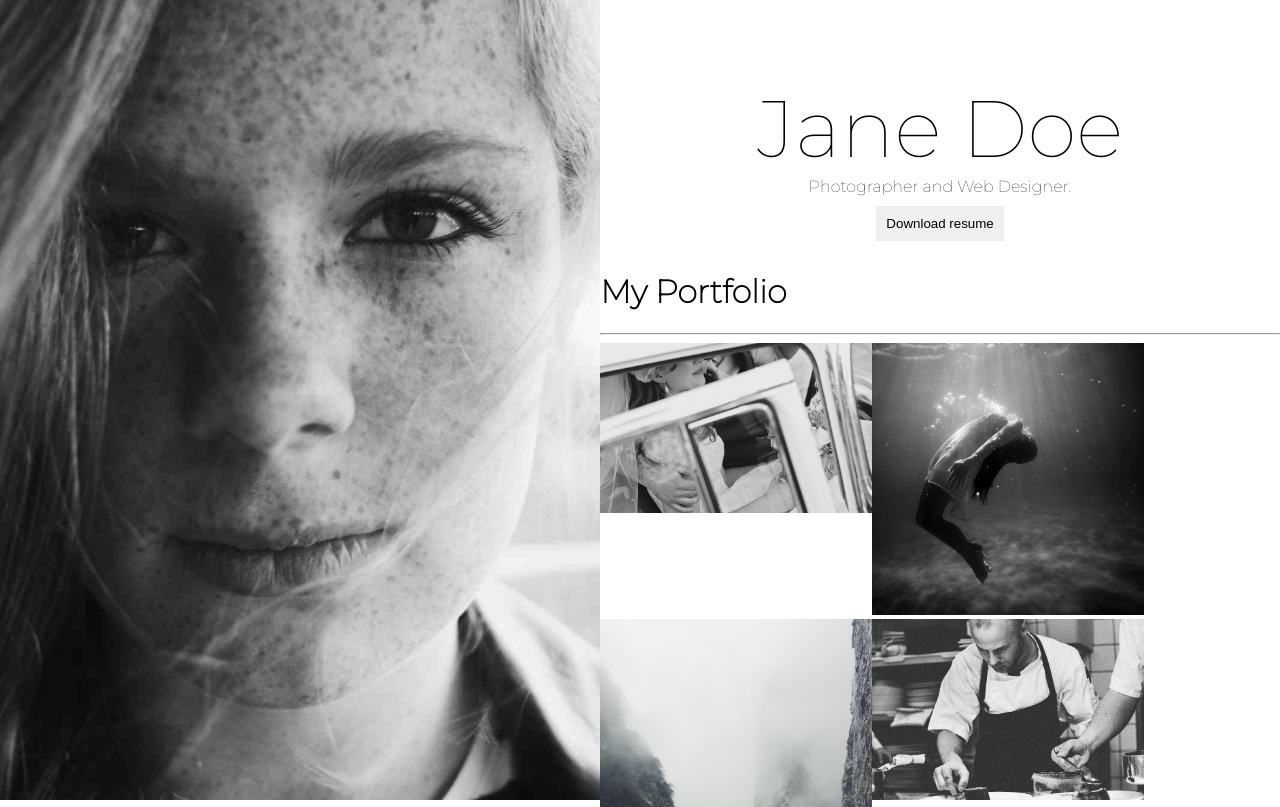
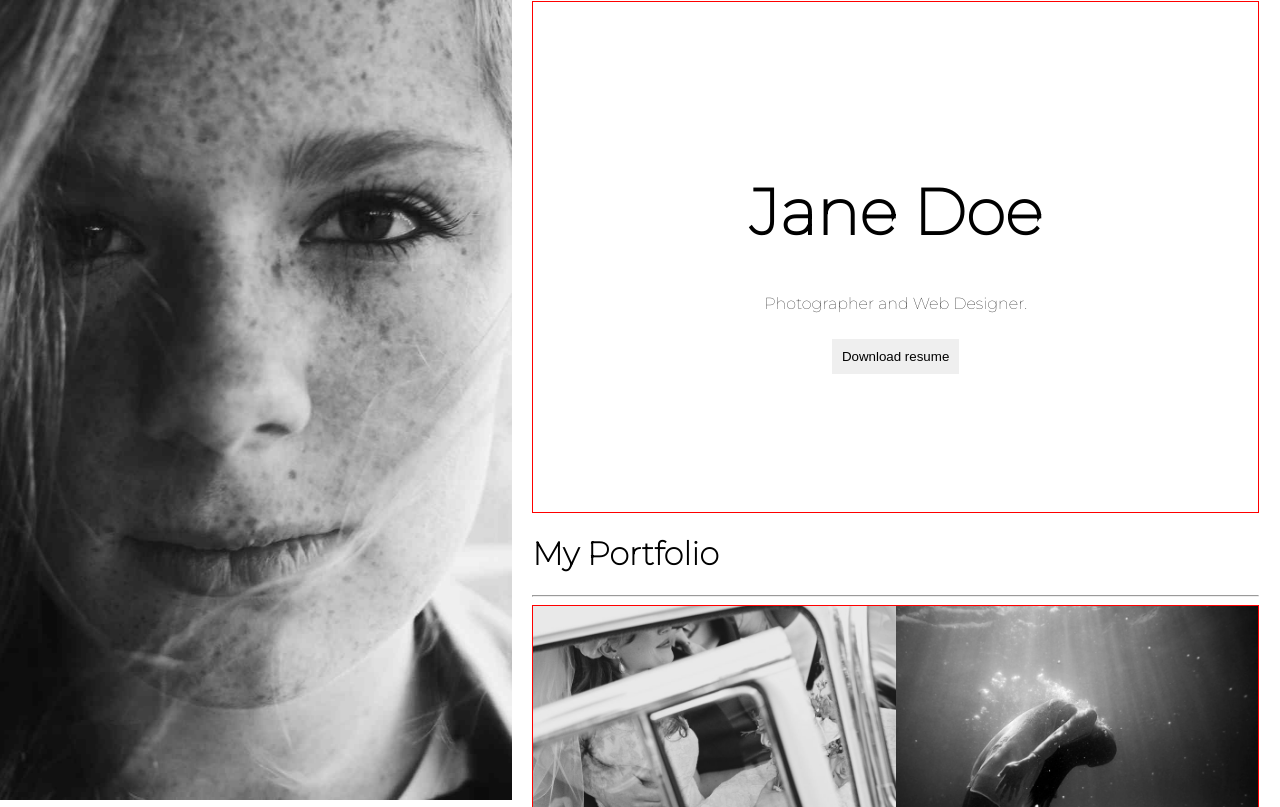
Before and after one commit to Rahmeer/Jane_Doe, a plain HTML site: page index.html in a window 1280 px wide. Shown: the top 807 px of the page. Drawn offline with Linux system fonts and the light colour scheme.

Commit message:
second commit

```diff
--- a/index.html
+++ b/index.html
@@ -15,46 +15,59 @@
   <body>
     <div class="containter">
       <div class="left">
-        <img src=" 7.jpg" alt="" />
+        <div class="left-bg-img"></div>
+        <!-- <img src=" 7.jpg" alt="" /> -->
       </div>
       <div class="right">
+        <div class="right-content">
           <div class="first">
-          <p>Jane Doe</p>
-          <span> Photographer and Web Designer.</span> <br />
+            <h1><b>Jane Doe</b></h1>
+            <p>Photographer and Web Designer.</p>
+            <!-- <span> </span> <br /> -->
             <button>Download resume</button>
           </div>
           <div class="Portfolio">
             <h1>My Portfolio</h1>
             <hr />
             <div class="port">
-            <div class="ports"><img src=" 1.jpg" /></div>
+              <div class="port-left">
+                <img src="./1.jpg" />
+                <img src="./3.jpg" />
+                <img src="./5.jpg" />
+              </div>
+              <div class="port-right">
+                <img src="./2.jpg" />
+                <img src="./4.jpg" />
+                <img src="./6.jpg" />
+              </div>
+              <!-- <div class="ports"><img src="./1.jpg" /></div> -->
 
-            <div class="ports"><img src=" 2.jpg" /></div>
+              <!-- <div class="ports"><img src="./2.jpg" /></div> -->
 
-            <div class="ports"><img src=" 3.jpg" /></div>
+              <!-- <div class="ports"><img src="./3.jpg" /></div> -->
 
-            <div class="ports"><img src=" 4.jpg" /></div>
+              <!-- <div class="ports"><img src="./4.jpg" /></div> -->
 
-            <div class="ports"><img src=" 5.jpg" /></div>
+              <!-- <div class="ports"><img src="./5.jpg" /></div> -->
 
-            <div class="ports"><img src=" 6.jpg" /></div>
+              <!-- <div class="ports"><img src="./6.jpg" /></div> -->
             </div>
           </div>
           <div class="About">
             <h1>About</h1>
             <hr />
             <p>
-            Some text about me. Some text about me. I am lorem ipsum consectetur
-            adipiscing elit, sed do eiusmod tempor incididunt ut labore et
-            dolore magna aliqua. Ut enim ad minim veniam, quis nostrud
-            exercitation ullamco laboris nisi ut aliquip ex ea commodo
-            consequat. Duis aute irure dolor in reprehenderit in voluptate velit
-            esse cillum dolore eu fugiat nulla pariatur. Excepteur sint occaecat
-            cupidatat non proident, sunt in culpa qui officia deserunt mollit
-            anim id est laborum consectetur adipiscing elit, sed do eiusmod
-            tempor incididunt ut labore et dolore magna aliqua. Ut enim ad minim
-            veniam, quis nostrud exercitation ullamco laboris nisi ut aliquip ex
-            ea commodo consequat.
+              Some text about me. Some text about me. I am lorem ipsum
+              consectetur adipiscing elit, sed do eiusmod tempor incididunt ut
+              labore et dolore magna aliqua. Ut enim ad minim veniam, quis
+              nostrud exercitation ullamco laboris nisi ut aliquip ex ea commodo
+              consequat. Duis aute irure dolor in reprehenderit in voluptate
+              velit esse cillum dolore eu fugiat nulla pariatur. Excepteur sint
+              occaecat cupidatat non proident, sunt in culpa qui officia
+              deserunt mollit anim id est laborum consectetur adipiscing elit,
+              sed do eiusmod tempor incididunt ut labore et dolore magna aliqua.
+              Ut enim ad minim veniam, quis nostrud exercitation ullamco laboris
+              nisi ut aliquip ex ea commodo consequat.
             </p>
           </div>
           <div class="Reputation">
@@ -173,5 +186,6 @@
           <footer><h2>Powered by w3.css</h2></footer>
         </div>
       </div>
+    </div>
   </body>
 </html>
--- a/style.css
+++ b/style.css
@@ -1,19 +1,34 @@
+*,
+*::after,
+*::before {
+  box-sizing: border-box;
+}
 body {
-    box-sizing: border-box;
   margin: 0;
   padding: 0;
-    font-family:Montserrat, sans-serif;
-
+  font-family: Montserrat, sans-serif;
+  border: 0.1px solid transparent;
 }
 
 .containter {
-    display: flex;
-    flex-wrap: wrap;
+  /* display: flex;
+  flex-wrap: wrap; */
 }
 
 .left {
-    flex: 1;
-
+  /* flex: 1; */
+  position: fixed;
+  bottom: 0;
+  left: 0;
+  height: 100%;
+  width: 40%;
+}
+.left .left-bg-img {
+  background: url(./7.jpg) no-repeat;
+  background-position: center;
+  background-size: cover;
+  width: 100%;
+  min-height: 100vh;
 }
 
 .left img {
@@ -22,20 +37,29 @@ body {
 }
 
 .right {
-    width: 100%;
-    flex: 1.5;
+  margin-left: 40%;
+  /* width: 100%; */
+  /* flex: 1.5; */
+}
+.right-content {
+  margin: 0 20px;
 }
 
 .first {
-    justify-content: center;
+  /* justify-content: center;
+  text-align: center; */
+  border: 1px solid red;
   text-align: center;
+  padding: 128px 16px;
 }
 
-.first p {
-    text-align: center;
+.first h1 {
+  font-size: 64px;
+  font-weight: bold;
+  /* text-align: center;
   font-weight: lighter;
   font-size: 5em;
-    margin-bottom: 0;
+  margin-bottom: 0; */
 }
 
 button {
@@ -47,30 +71,37 @@ button {
 
 .Portfolio {
   /* width: 100%; */
-
 }
 
 .Portfolio .port {
+  border: 1px solid red;
+  overflow: hidden;
   display: flex;
-    flex-wrap: wrap;
+  /* flex-wrap: wrap; */
   /* justify-content: space-between; */
-    align-items: flex-start;
-
+  /* align-items: flex-start; */
 }
-
+.port-left {
+  flex: 1;
+}
+.port-right {
+  flex: 1;
+}
+.port img{
+    width: 100%;
+}
 .Portfolio .ports {
   width: 40%;
   /* border: 5px solid rgb(32, 159, 217); */
-
 }
 
 .Portfolio .ports img {
-    width: 100%;     margin: 0;
-
-
+  width: 100%;
+  margin: 0;
 }
 
-.Reputation {}
+.Reputation {
+}
 
 .item {
   width: 100%;
@@ -89,12 +120,10 @@ button {
 .item p {
   justify-content: center;
   align-items: center;
-
 }
 
 .Price {
   width: 100%;
-
 }
 
 .p-pro {
@@ -105,21 +134,18 @@ button {
   justify-content: center;
   align-items: center;
   text-align: center;
-
 }
 
 .p-left {
   width: 400px;
   border: 1px solid black;
   margin: 10px;
-
 }
 
 .p-right {
   border: 1px solid black;
   width: 400px;
   margin: 10px;
-
 }
 
 .pri {
@@ -131,7 +157,6 @@ button {
   margin: 0;
   background-color: rgb(141, 148, 155);
   color: white;
-
 }
 
 .pro button {
@@ -140,8 +165,6 @@ button {
   width: 50%;
   cursor: pointer;
   background-color: white;
-
-
 }
 
 .p-pro .pro {
@@ -152,25 +175,24 @@ button {
   padding: 8px 16px;
   background-color: black;
   color: white;
-
 }
 
-.map img{
+.map img {
   width: 100%;
 }
 
-.message{
+.message {
   margin: 10px;
   display: flex;
   flex-direction: column;
 }
 
-.message input{
+.message input {
   margin: 4px;
   padding: 10px;
 }
 
-.but{
+.but {
   width: 20%;
   margin-left: 0;
 }
```
Lines whose indentation alone changed are shown as unchanged.
